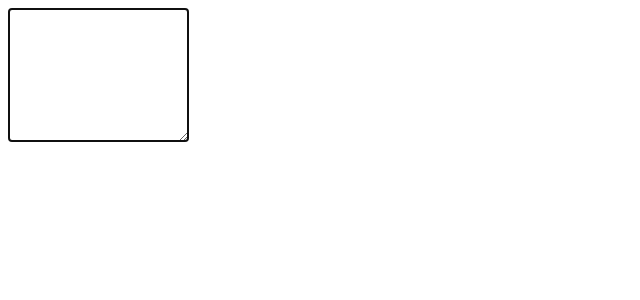
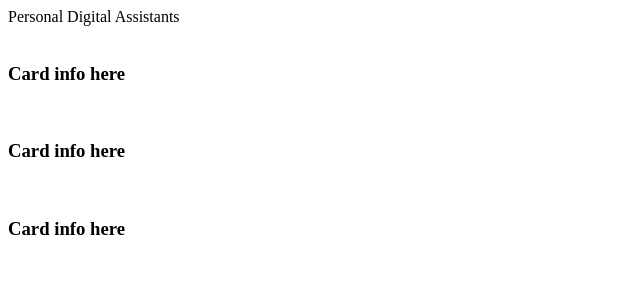
Before and after one commit to RobWilliams0615/react-app, a React (Create React App) app in the folder project-app/: page / in a window 1280 px wide. Shown: the top 300 px of the page, without its empty margins (0-640 px from the left). Built offline with nearby package versions, Linux system fonts and the light colour scheme.

Commit message:
added profilecard component and imported to app.js with initial structure

```diff
--- a/project-app/src/App.js
+++ b/project-app/src/App.js
@@ -1,14 +1,12 @@
+import ProfileCard from './ProfileCard';
+
 function App() {
-  const inputType = 'number';
-  const minValue = 0;
-  const maxValue = 100;
   return (
-    <div className="test-div">
-      <textarea
-        autoFocus={true}
-        maxLength={100}
-        style={{ color: 'red', paddingTop: '100px', border: '1px solid red' }}
-      />
+    <div>
+      <div>Personal Digital Assistants</div>
+      <ProfileCard />
+      <ProfileCard />
+      <ProfileCard />
     </div>
   );
 }
--- /dev/null
+++ b/project-app/src/ProfileCard.js
@@ -0,0 +1,10 @@
+function ProfileCard() {
+  return (
+    <div className="test-div">
+      <img />
+      <h3>Card info here</h3>
+    </div>
+  );
+}
+
+export default ProfileCard;
--- a/project-app/src/index.js
+++ b/project-app/src/index.js
@@ -1,9 +1,8 @@
 import React from 'react';
-import ReactDOM from 'react-dom';
+import ReactDOM from 'react-dom/client';
 import App from './App';
-// React cannot show an object as text content
+
 const el = document.getElementById('root');
-
 const root = ReactDOM.createRoot(el);
 
 root.render(<App />);
```
